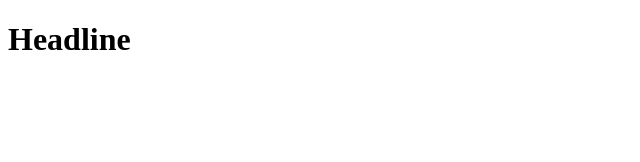
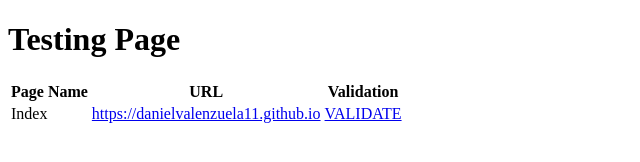
Before and after one commit to DanielValenzuela11/DanielValenzuela11.github.io, a plain HTML site: page test.html in a window 1280 px wide. Shown: the whole page, without its empty margins (0-640 px from the left). Drawn offline with Linux system fonts and the light colour scheme.

Commit message:
Update test.html

```diff
--- a/test.html
+++ b/test.html
@@ -2,9 +2,21 @@
 <html lang="en">
     <head>
         <meta charset="UTF-8">
-        <title>Page Title</title>
+        <title>Testing Page</title>
     </head>
     <body>
-        <h1>Headline</h1>
+        <h1>Testing Page</h1>
+        <table>
+            <tr>
+                <th>Page Name</th>
+                <th>URL</th>
+                <th>Validation</th>
+            </tr>
+            <tr>
+                <td>Index</td>
+                <td><a href="index.html">https://danielvalenzuela11.github.io</a></td>
+                <td><a href="https://validator.w3.org/nu/?doc=https://danielvalenzuela11.github.io">VALIDATE</a></td>
+            </tr>
+        </table>
     </body>
 </html>
```
